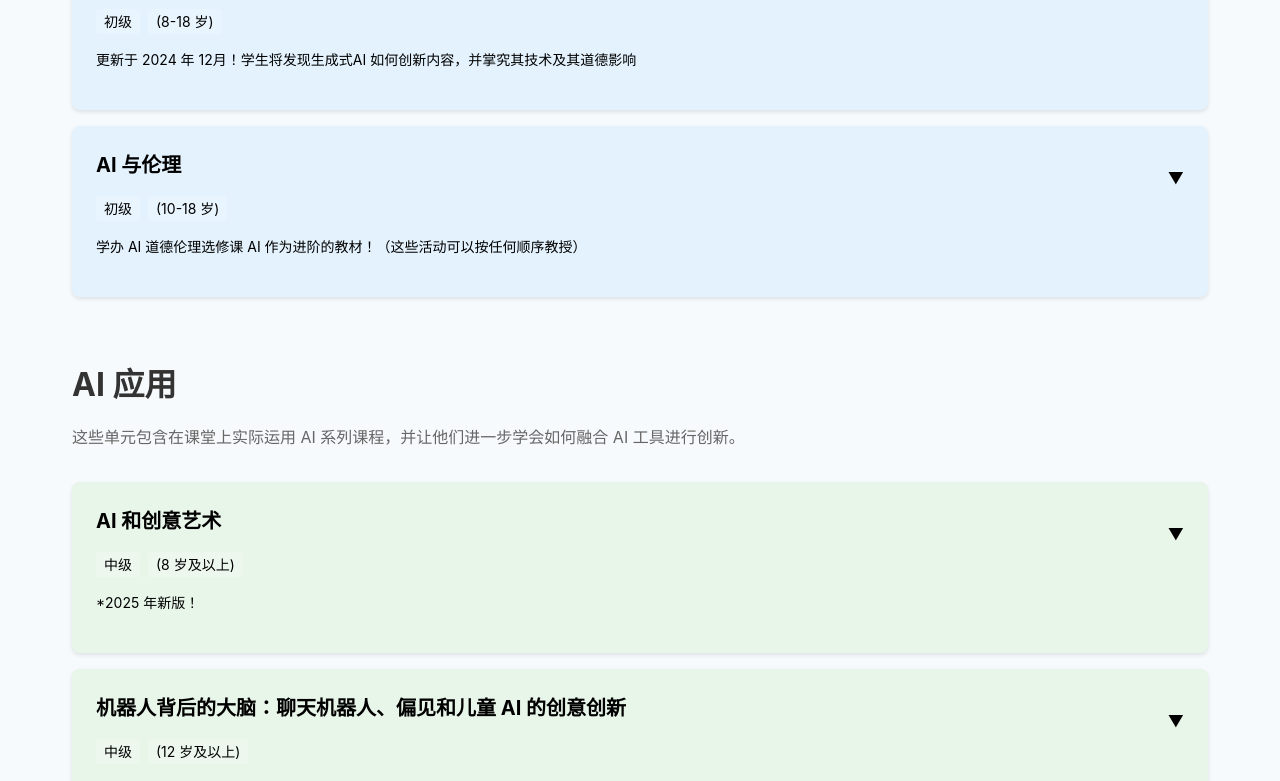
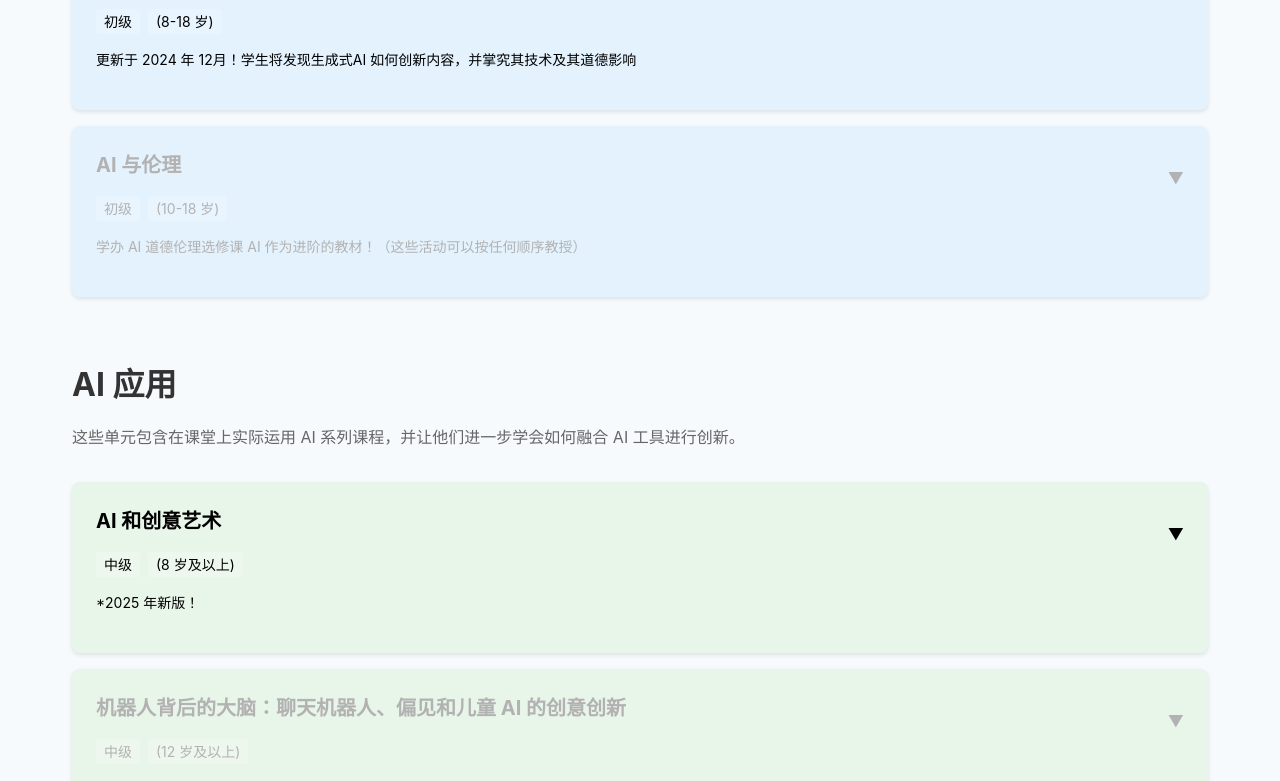
Before and after one commit to minipig11/dayofaicurriculum, a Vue app: page / in a window 1280 px wide. Shown: the part 1052-1833 px from the top of the page. Built offline with nearby package versions, Linux system fonts and the light colour scheme.

Commit message:
修改 CourseCard 组件来处理灰色文本

```diff
--- a/src/components/CourseCard.vue
+++ b/src/components/CourseCard.vue
@@ -1,5 +1,9 @@
 <template>
-  <div class="course-card" :data-type="type">
+  <div
+    class="course-card"
+    :class="{ 'gray-text': isGrayText }"
+    :data-type="type"
+  >
     <div class="card-header" @click="toggleDrawer">
       <h3>{{ title }}</h3>
       <div class="meta">
@@ -23,7 +27,12 @@ export default {
     type: { type: String, required: true },
     level: { type: String, required: true },
     ageRange: { type: String, required: true },
-    description: { type: String, required: true }
+    description: { type: String, required: true },
+    class: {
+      type: String,
+      default: ''
+    },
+    isGrayText: { type: Boolean, default: false }
   },
   data() {
     return {
@@ -47,6 +56,16 @@ export default {
   cursor: pointer;
   width: 100%;
   display: block;
+  color: inherit;
+}
+
+.gray-text,
+.gray-text h3,
+.gray-text .meta,
+.gray-text .description,
+.gray-text .sub-items,
+.gray-text .sub-item {
+  color: #b3b2b2 !important;
 }
 
 h3 {
@@ -100,4 +119,8 @@ h3 {
 .arrow.is-open {
   transform: rotate(180deg);
 }
+
+h3, .meta, .description, .sub-items, .sub-item {
+  color: inherit;
+}
 </style>
--- a/src/views/Home.vue
+++ b/src/views/Home.vue
@@ -13,6 +13,7 @@
             level="初级"
             ageRange="(5-7 岁)"
             description="2025 年更新！面向年轻学习者的一系列介绍活动"
+            :isGrayText="true"
           >
             <div class="sub-items">
               <div class="sub-item">1. 什么是AI？</div>
@@ -63,6 +64,7 @@
             level="初级"
             ageRange="(10-18 岁)"
             description="学办 AI 道德伦理选修课 AI 作为进阶的教材！（这些活动可以按任何顺序教授）"
+            :isGrayText="true"
           >
             <div class="sub-items">
               <div class="sub-item">1. AI 伦理辩论材料</div>
@@ -85,7 +87,7 @@
             description="*2025 年新版！"
           >
             <div class="sub-items">
-              <div class="sub-item">1. 人工智能和创意艺术 (5-11 岁)</div>
+              <div class="sub-item" style="color: #666;">1. 人工智能和创意艺术 (5-11 岁)</div>
               <div class="sub-item">2. 人工智能和创意活动 (12-18 岁)</div>
             </div>
           </CourseCard>
@@ -96,6 +98,7 @@
             level="中级"
             ageRange="(12 岁及以上)"
             description="*2025 年新版！"
+            :isGrayText="true"
           >
             <div class="sub-items">
               <div class="sub-item">1. 什么是聊天机器人, 他们是如何工作的</div>
@@ -141,6 +144,7 @@
             level="中级"
             ageRange="(8-18 岁)"
             description="一系列公民课程，探讨人工智能如何影响社会权利的影响"
+            :isGrayText="true"
           >
             <div class="sub-items">
               <div class="sub-item">1. 人权和特权</div>
@@ -159,6 +163,7 @@
             level="中级"
             ageRange="(10-18 岁)"
             description="关于在社交媒体中使用人工智能的新发现及其影响的一系列研究实践训"
+            :isGrayText="true"
           >
             <div class="sub-items">
               <div class="sub-item">1. 现行校规</div>
@@ -196,7 +201,7 @@
       <!-- 超越AI素养板块 -->
       <section class="ai-advanced">
         <h2>超越 AI 素养 - Python编程课程</h2>
-        <p class="section-desc">这些单元旨在让学生深入挖掘 AI 素养之外的内容，并且可能需要更长的时间投入，主要包括数据驱动主义、探索 AI 的创造力。构建每天机器人以及使用 Blocks 或 Python 进行 AI 编程。这些主题还给男子学生在编码应用程序中的选择性解决问题的能力。</p>
+        <p class="section-desc">使用Python编程教授人工智能的课程。</p>
         <div class="course-grid">
           <CourseCard
             title="AI如何量化我们(带编程)"
```
